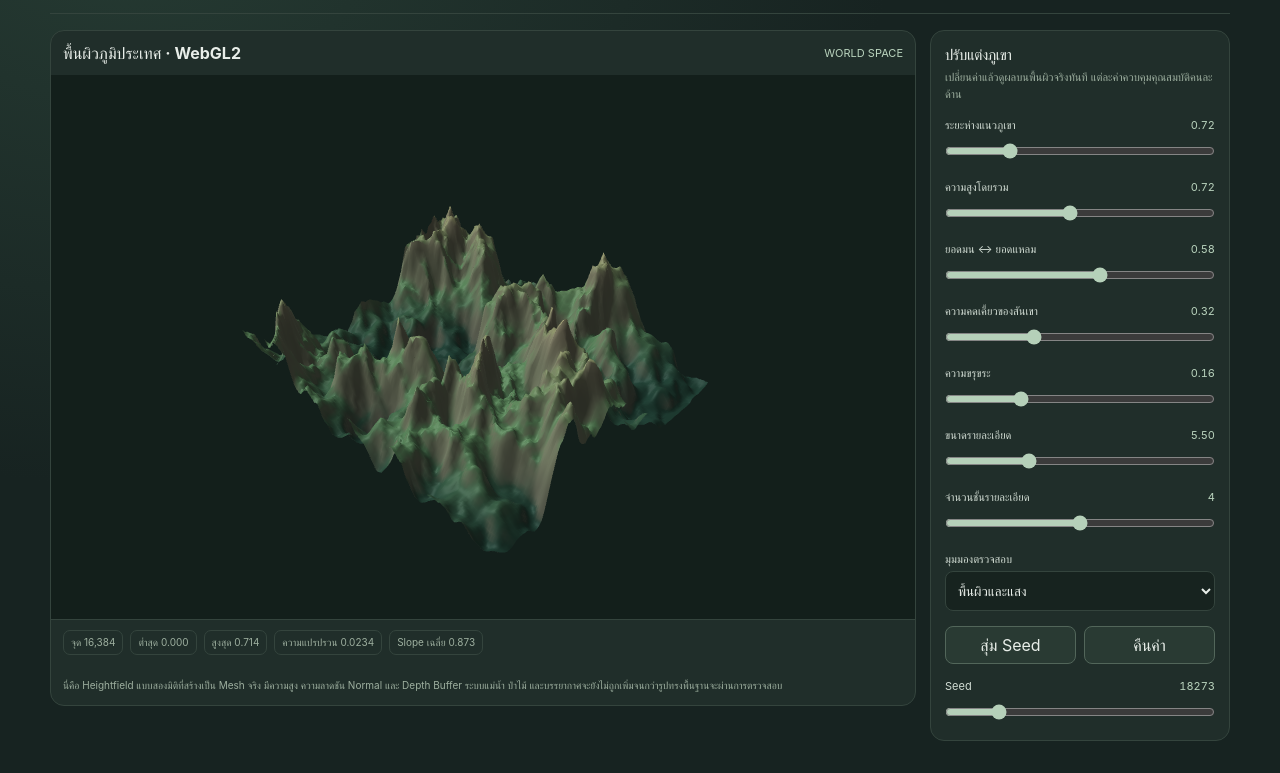
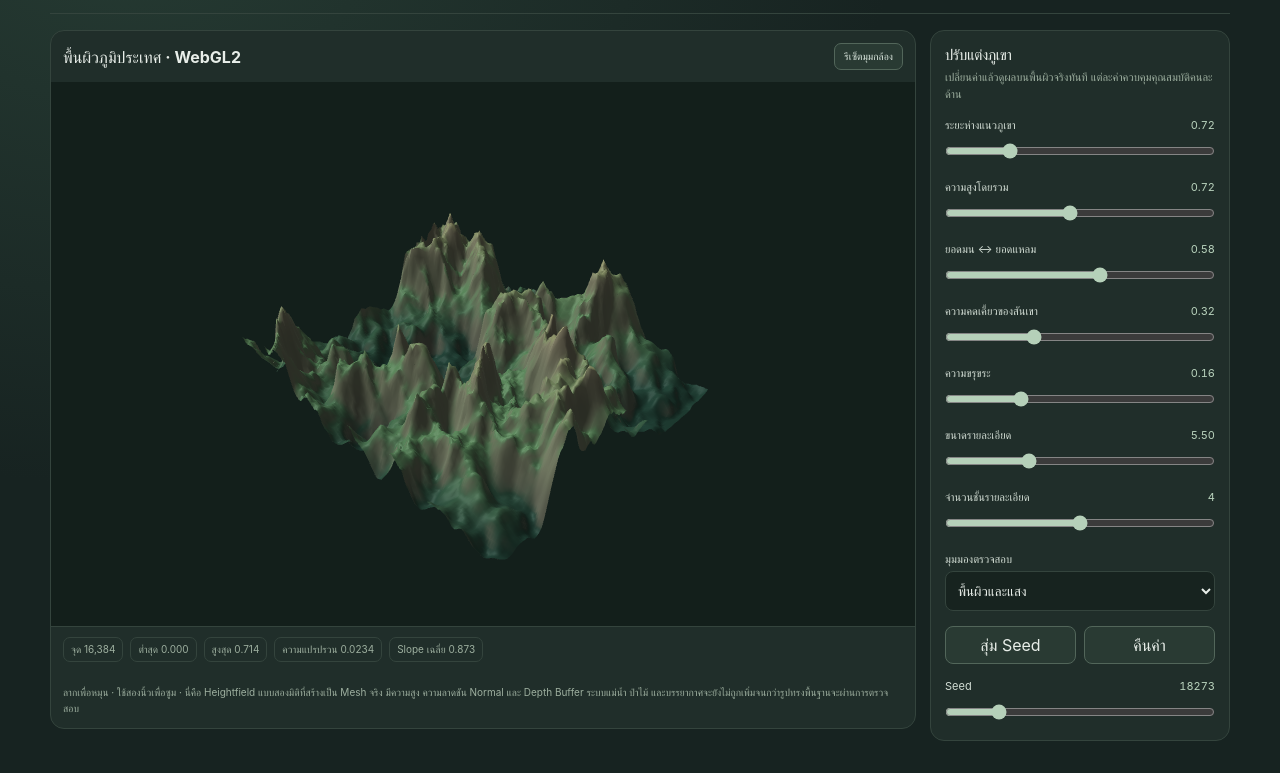
Before and after one commit to Blackzecond/Aether-project, a website built with Vite: page index.html in a window 1280 px wide. Shown: the part 92-865 px from the top of the page. Built offline with nearby package versions, Linux system fonts and the light colour scheme.

Commit message:
Add touch camera guidance and reset control

```diff
--- a/index.html
+++ b/index.html
@@ -18,7 +18,7 @@
     .lab-layout{display:grid;grid-template-columns:minmax(0,1fr) 300px;gap:14px;margin-top:16px;align-items:start}
     .lab-panel{min-width:0;border:1px solid #34443d;border-radius:14px;overflow:hidden;background:#202e2a}
     .lab-canvas{height:min(68vh,680px);min-height:340px;background:#101b19}
-    .lab-canvas canvas{width:100%;height:100%;display:block;touch-action:pan-y}
+    .lab-canvas canvas{width:100%;height:100%;display:block;touch-action:none}
     .lab-controls{padding:14px}
     .lab-controls h2{font-size:15px;margin:0 0 5px}
     .lab-help{font-size:11px;color:#9daf9f;line-height:1.55;margin:0 0 12px}
@@ -32,7 +32,7 @@
     .lab-actions button{flex:1;min-height:38px;border:1px solid #52665a;border-radius:8px;background:#293a33;color:#e8eee9}
     .lab-note{padding:12px;color:#9daf9f;font-size:10px;line-height:1.6;margin:0}
     .lab-status{font-size:11px;color:#b9d3bd}
-    .lab-heading{display:flex;justify-content:space-between;align-items:center;gap:8px;padding:12px}
+    .lab-heading{display:flex;justify-content:space-between;align-items:center;gap:8px;padding:12px}.lab-heading button{border:1px solid #52665a;border-radius:7px;background:#293a33;color:#dce8df;padding:6px 9px;font-size:10px}
     @media(max-width:760px){.lab-layout{grid-template-columns:1fr}.lab-canvas{height:48vh;min-height:280px}.lab-shell{width:calc(100% - 20px)}.lab-controls{display:grid;grid-template-columns:1fr 1fr;column-gap:14px}.lab-controls h2,.lab-help,.lab-controls label[for="debug-mode"],#debug-mode,.lab-actions{grid-column:1/-1}}
   </style>
 </head>
@@ -44,10 +44,10 @@
     </header>
     <div class="lab-layout">
       <section class="lab-panel" aria-label="ตัวอย่างภูมิประเทศ">
-        <div class="lab-heading"><strong>พื้นผิวภูมิประเทศ · WebGL2</strong><span class="lab-status">WORLD SPACE</span></div>
+        <div class="lab-heading"><strong>พื้นผิวภูมิประเทศ · WebGL2</strong><button id="reset-camera" type="button">รีเซ็ตมุมกล้อง</button></div>
         <div class="lab-canvas"><canvas id="terrain-canvas" aria-label="พื้นผิวภูมิประเทศสามมิติ"></canvas></div>
         <div class="lab-meta" id="lab-metrics"></div>
-        <p class="lab-note">นี่คือ Heightfield แบบสองมิติที่สร้างเป็น Mesh จริง มีความสูง ความลาดชัน Normal และ Depth Buffer ระบบแม่น้ำ ป่าไม้ และบรรยากาศจะยังไม่ถูกเพิ่มจนกว่ารูปทรงพื้นฐานจะผ่านการตรวจสอบ</p>
+        <p class="lab-note">ลากเพื่อหมุน · ใช้สองนิ้วเพื่อซูม · นี่คือ Heightfield แบบสองมิติที่สร้างเป็น Mesh จริง มีความสูง ความลาดชัน Normal และ Depth Buffer ระบบแม่น้ำ ป่าไม้ และบรรยากาศจะยังไม่ถูกเพิ่มจนกว่ารูปทรงพื้นฐานจะผ่านการตรวจสอบ</p>
       </section>
       <aside class="lab-panel lab-controls">
         <h2>ปรับแต่งภูเขา</h2>
```
